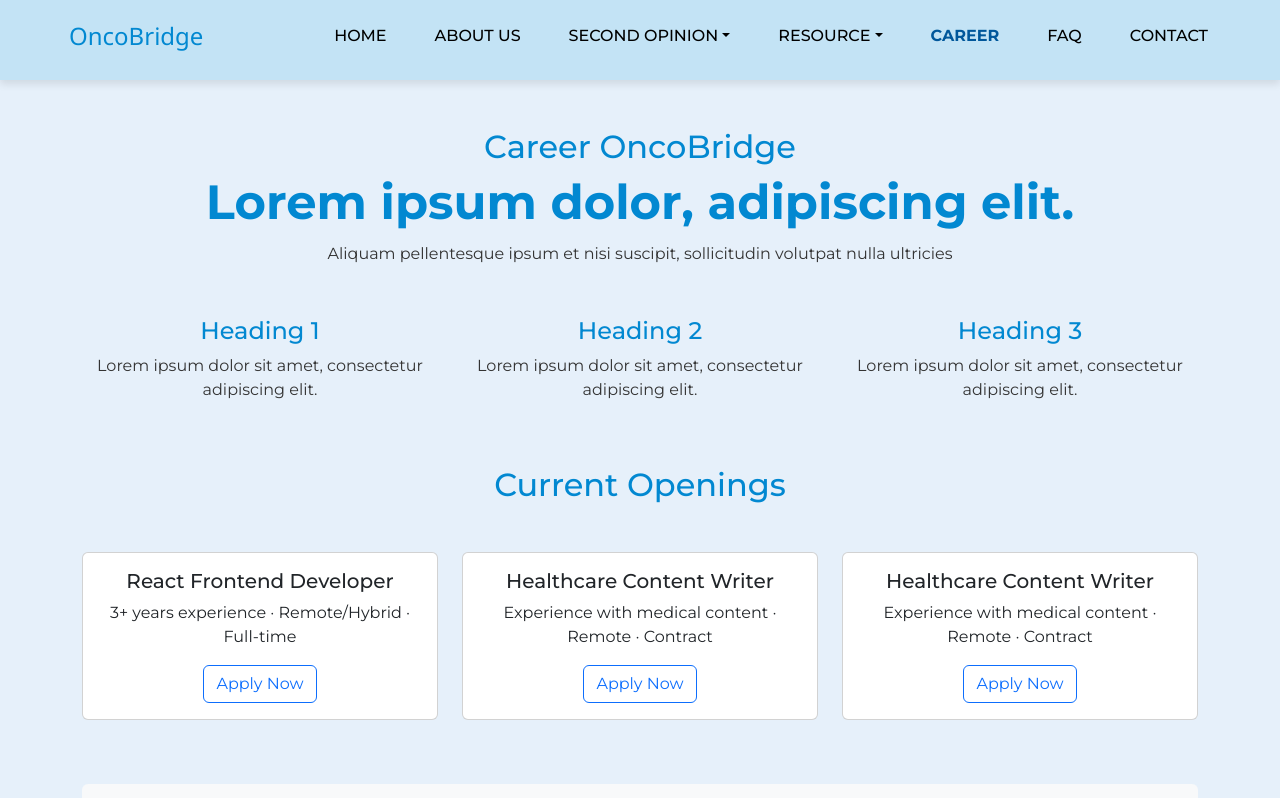
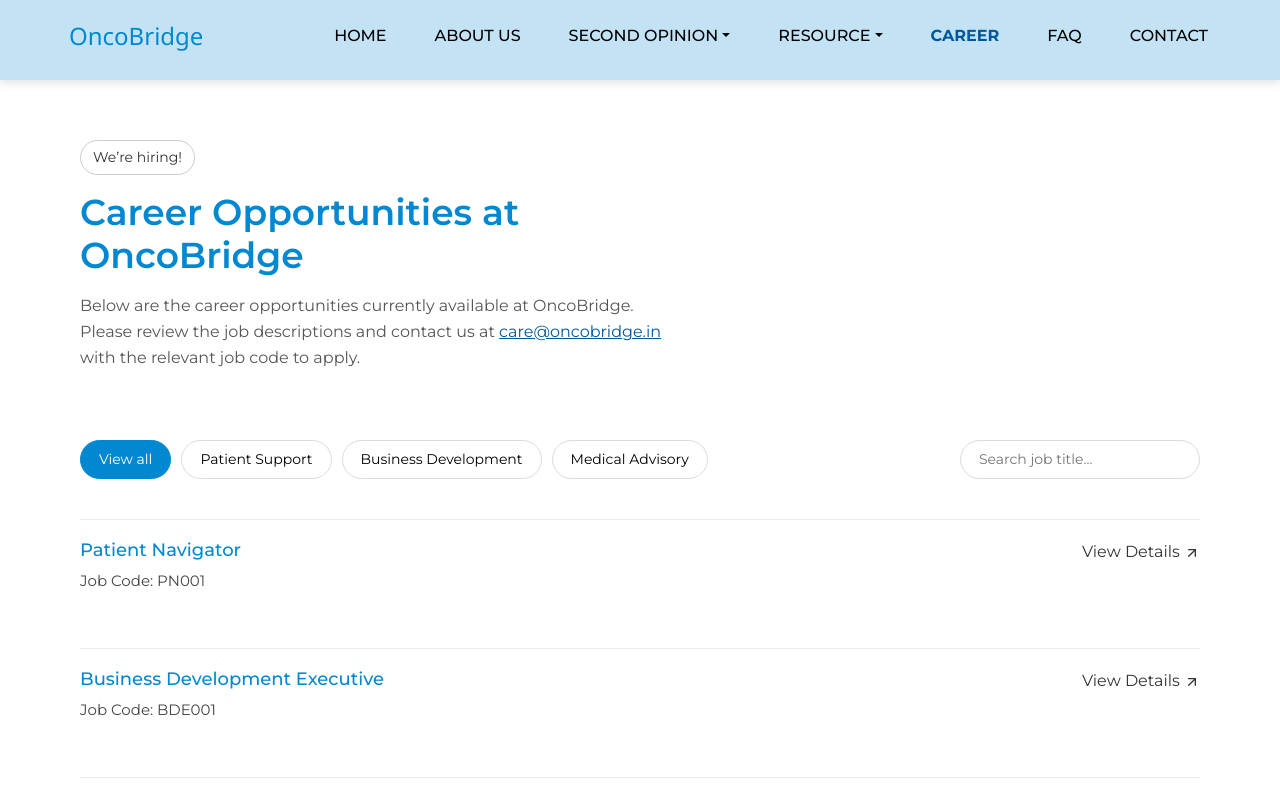
Before and after one commit to jiteshmunda/oncobridge, a React (Vite) app: page /career in a window 1280 px wide. Shown: the top 798 px of the page. Built offline with nearby package versions, Linux system fonts and the light colour scheme.

Commit message:
career & chatbot

```diff
--- a/index.html
+++ b/index.html
@@ -44,5 +44,20 @@
   </head>
   <body>
     <div id="root"></div>
+    <!--Start of Tawk.to Script-->
+<script type="text/javascript">
+var Tawk_API=Tawk_API||{}, Tawk_LoadStart=new Date();
+(function(){
+var s1=document.createElement("script"),s0=document.getElementsByTagName("script")[0];
+s1.async=true;
+s1.src='https://embed.tawk.to/6879ee558fbd811916530eae/1j0e4m06h';
+s1.charset='UTF-8';
+s1.setAttribute('crossorigin','*');
+s0.parentNode.insertBefore(s1,s0);
+})();
+</script>
+
+
+<!--End of Tawk.to Script-->
     <script type="module" src="/src/main.jsx"></script>
   </body>
--- a/src/pages/Career.jsx
+++ b/src/pages/Career.jsx
@@ -1,77 +1,201 @@
-import React from 'react';
+import React, { useState, useEffect } from "react";
+import "../styles/CareerPage.css";
+import { FiArrowUpRight } from "react-icons/fi";
 
-function Career() {
+const filters = [
+  "View all",
+  "Patient Support",
+  "Business Development",
+  "Medical Advisory"
+];
+
+const jobListings = [
+  {
+    title: "Patient Navigator",
+    code: "PN001",
+    category: "Patient Support",
+    description:
+      "As a Patient Navigator, you will guide patients through their healthcare journey, ensuring seamless coordination and support in oncology care.",
+    responsibilities: [
+      "Guide patients through registration and digital consent process",
+      "Assist in uploading medical records, imaging, pathology reports",
+      "Monitor case progress, liaise with clinical ops and tech teams",
+      "Act as a single point of contact for patient queries and updates",
+      "Schedule review calls, explain reports, coordinate clarifications",
+      "Help patients access further care (in India or abroad if needed)",
+      "Collect patient feedback and identify workflow improvement areas",
+      "Maintain detailed logs and ensure compliance with health data laws"
+    ],
+    qualifications: [
+      "Bachelor’s in Life Sciences, Nursing, or Allied Health (master’s preferred)",
+      "3+ years in patient-facing roles",
+      "Familiarity with cancer care workflows",
+      "Strong communication (English + regional language)",
+      "Comfort with digital tools and remote coordination"
+    ],
+    applyLink: "mailto:care@oncobridge.in?subject=Application%20for%20PN001"
+  },
+  {
+    title: "Business Development Executive",
+    code: "BDE001",
+    category: "Business Development",
+    description:
+      "Drive growth by building partnerships and expanding OncoBridge’s reach in the oncology sector.",
+    responsibilities: [
+      "Establish and maintain relationships with hospitals and diagnostic chains",
+      "Promote targeted therapy products, diagnostic kits, and instruments",
+      "Identify cancer cases for second opinions",
+      "Achieve referral and sales targets",
+      "Conduct product demos and presentations",
+      "Analyze competitor activity and market trends",
+      "Maintain CRM and compliance reporting"
+    ],
+    qualifications: [
+      "Bachelor’s in Business, Marketing, or Life Sciences. MBA preferred.",
+      "3–5 years in healthcare/pharma sales",
+      "Networking with hospitals, diagnostics, insurance",
+      "Strong negotiation, communication, CRM proficiency",
+      "Willingness to travel (Mumbai, Delhi, Hyderabad)"
+    ],
+    applyLink: "mailto:care@oncobridge.in?subject=Application%20for%20BDE001"
+  },
+  {
+    title: "Medical Advisor - Oncologist",
+    code: "MAO001",
+    category: "Medical Advisory",
+    description:
+      "Shape our oncology initiatives by providing medical expertise and supporting patient-focused programs.",
+    responsibilities: [
+      "Prepare structured case summaries and referral documents",
+      "Liaise with internal teams and senior oncologists",
+      "Maintain medical accuracy and confidentiality",
+      "Participate in ongoing clinical training and updates",
+      "Fill clinical data gaps via patient or physician communication"
+    ],
+    qualifications: [
+      "MBBS + MD/DNB (Radiation / Medical / Surgical Oncology) or relevant experience",
+      "Strong documentation and analytical skills",
+      "Familiarity with oncology care and EMR systems",
+      "Based in or open to relocating to Coimbatore",
+      "Flexible consulting role with 1–2 hours per case"
+    ],
+    applyLink: "mailto:care@oncobridge.in?subject=Application%20for%20MAO001"
+  }
+];
+
+export default function CareerPage() {
+  const [activeFilter, setActiveFilter] = useState("View all");
+  const [selectedJob, setSelectedJob] = useState(null);
+  const [searchTerm, setSearchTerm] = useState("");
+
+  // Disable scroll when popup is open
+  useEffect(() => {
+    document.body.style.overflow = selectedJob ? "hidden" : "auto";
+    return () => {
+      document.body.style.overflow = "auto";
+    };
+  }, [selectedJob]);
+
+  // Combine filter and search logic
+  const filteredJobs = jobListings.filter((job) => {
+    const matchesCategory =
+      activeFilter === "View all" || job.category === activeFilter;
+    const matchesSearch = job.title
+      .toLowerCase()
+      .includes(searchTerm.toLowerCase());
+    return matchesCategory && matchesSearch;
+  });
+
   return (
-    <section className="section py-5 text-center">
-      <div className="container">
-        <h2>Career OncoBridge</h2>
+    <div className="career-page">
+      <div className="career-header">
+        <div className="tag">We’re hiring!</div>
+        <h1>Career Opportunities at OncoBridge</h1>
+        <p>
+          Below are the career opportunities currently available at OncoBridge. Please review the job
+          descriptions and contact us at <a href="mailto:care@oncobridge.in">care@oncobridge.in</a> with
+          the relevant job code to apply.
+        </p>
+      </div>
 
-        {/* Hero Section */}
-        <div className="text-center mb-5">
-          <h1 className="display-5 fw-bold">Lorem ipsum dolor, adipiscing elit.</h1>
-          <p className="lead">
-           Aliquam pellentesque ipsum et nisi suscipit, sollicitudin volutpat nulla ultricies
-          </p>
+      <div className="filters-row">
+        <div className="filters">
+          {filters.map((label) => (
+            <button
+              key={label}
+              className={`filter-btn ${activeFilter === label ? "active" : ""}`}
+              onClick={() => setActiveFilter(label)}
+            >
+              {label}
+            </button>
+          ))}
         </div>
 
-        {/* Culture/Values Section */}
-        <div className="row my-5">
-          <div className="col-md-4">
-            <h4>Heading 1</h4>
-            <p>Lorem ipsum dolor sit amet, consectetur adipiscing elit.</p>
+        <input
+          type="text"
+          className="search-input"
+          placeholder="Search job title..."
+          value={searchTerm}
+          onChange={(e) => setSearchTerm(e.target.value)}
+        />
+      </div>
+
+      <div className="job-list">
+        {filteredJobs.map((job, index) => (
+          <div
+            className="job-card clickable"
+            key={index}
+            onClick={() => setSelectedJob(job)}
+          >
+            <div>
+              <h3>{job.title}</h3>
+              <p className="job-code">Job Code: {job.code}</p>
+            </div>
+            <span className="job-popup-link">
+              View Details <FiArrowUpRight />
+            </span>
           </div>
-          <div className="col-md-4">
-            <h4>Heading 2</h4>
-            <p>Lorem ipsum dolor sit amet, consectetur adipiscing elit.</p>
-          </div>
-          <div className="col-md-4">
-            <h4>Heading 3</h4>
-            <p>Lorem ipsum dolor sit amet, consectetur adipiscing elit.</p>
-          </div>
-        </div>
+        ))}
+      </div>
 
-        {/* Job Listings */}
-        <div className="my-5">
-          <h2 className="mb-4">Current Openings</h2>
-          <div className="row my-5">
-            <div className="col-md-4">
-              <div className="card mb-3">
-                <div className="card-body">
-                  <h5 className="card-title">React Frontend Developer</h5>
-                  <p className="card-text">3+ years experience · Remote/Hybrid · Full-time</p>
-                  <a href="#apply" className="btn btn-outline-primary">Apply Now</a>
-                </div>
-              </div>
-            </div>
-            <div className="col-md-4">
-              <div className="card mb-3">
-                <div className="card-body">
-                  <h5 className="card-title">Healthcare Content Writer</h5>
-                  <p className="card-text">Experience with medical content · Remote · Contract</p>
-                  <a href="#apply" className="btn btn-outline-primary">Apply Now</a>
-                </div>
-              </div>
-            </div>
-              <div className="col-md-4">
-              <div className="card mb-3">
-                <div className="card-body">
-                  <h5 className="card-title">Healthcare Content Writer</h5>
-                  <p className="card-text">Experience with medical content · Remote · Contract</p>
-                  <a href="#apply" className="btn btn-outline-primary">Apply Now</a>
-                </div>
-              </div>
+      {selectedJob && (
+        <div className="job-popup" onClick={() => setSelectedJob(null)}>
+          <div
+            className="popup-content"
+            onClick={(e) => e.stopPropagation()}
+          >
+            <button className="close-btn" onClick={() => setSelectedJob(null)}>&times;</button>
+            <div className="popup-scroll">
+              <h2>{selectedJob.title}</h2>
+              <p><strong>Job Code:</strong> {selectedJob.code}</p>
+              <p>{selectedJob.description}</p>
+
+              <h4>Responsibilities:</h4>
+              <ul className="job-bullets">
+                {selectedJob.responsibilities.map((item, i) => (
+                  <li key={i}>{item}</li>
+                ))}
+              </ul>
+
+              <h4>Qualifications:</h4>
+              <ul className="job-bullets">
+                {selectedJob.qualifications.map((item, i) => (
+                  <li key={i}>{item}</li>
+                ))}
+              </ul>
+
+              <a href={selectedJob.applyLink} className="apply-link" target="_blank" rel="noreferrer">
+                Apply Now <FiArrowUpRight />
+              </a>
             </div>
           </div>
         </div>
+      )}
 
-        {/* Call to Action */}
-        <div id="apply" className="bg-light p-5 rounded">
-          <h3>Didn't find your role?</h3>
-          <p>Lorem ipsum dolor sit amet, consectetur adipiscing elit. Email us your resume at <a href="mailto:careers@oncologycare.in">careers@oncologycare.in</a></p>
-        </div>
+      <div className="footer-text">
+        To apply, send your resume and cover letter to <a href="mailto:care@oncobridge.in">care@oncobridge.in</a>,
+        mentioning the relevant Job Code in the subject line.
       </div>
-    </section>
+    </div>
   );
 }
-
-export default Career;
--- /dev/null
+++ b/src/styles/CareerPage.css
@@ -0,0 +1,256 @@
+
+
+.career-page {
+  padding: 60px 80px;
+  background: #fff;
+}
+
+
+.career-header {
+  text-align: left;
+  margin-bottom: 40px;
+  max-width: 600px;
+}
+
+
+.career-header .tag {
+  display: inline-block;
+  padding: 6px 12px;
+  border: 1px solid #ccc;
+  border-radius: 999px;
+  font-size: 14px;
+  margin-bottom: 16px;
+}
+
+.career-header h1 {
+  font-size: 36px;
+  margin: 0 0 16px;
+  font-weight: 600;
+}
+
+.career-header p {
+  font-size: 16px;
+  color: #555;
+  max-width: 600px;
+  margin: 0 auto;
+  line-height: 1.6;
+}
+
+.filters {
+  display: flex;
+  flex-wrap: wrap;
+  justify-content: left;
+  gap: 10px;
+
+
+}
+
+.filter-btn {
+  padding: 8px 18px;
+  border: 1px solid #dcdcdc;
+  border-radius: 999px;
+  background: #fff;
+  font-size: 14px;
+  cursor: pointer;
+  transition: background 0.2s ease;
+}
+
+.filter-btn:hover {
+  background: #f3f3f3;
+}
+
+.filter-btn.active {
+  background: #0288D1;
+  color: white;
+  border-color: #0288D1;
+}
+
+.job-list {
+  display: flex;
+  flex-direction: column;
+  gap: 24px;
+}
+
+.job-card {
+  display: flex;
+  justify-content: space-between;
+  border-top: 1px solid #eaeaea;
+  padding: 20px 0;
+  flex-wrap: wrap;
+}
+
+.job-card h3 {
+  margin: 0 0 8px;
+  font-size: 18px;
+}
+
+.job-card p {
+  margin: 0 0 12px;
+  font-size: 15px;
+  color: #444;
+}
+
+.job-tags {
+  display: flex;
+  gap: 10px;
+  font-size: 13px;
+  color: #555;
+}
+
+.career-page a{
+    color: #01579B;;
+}
+
+.job-tags span {
+  padding: 4px 10px;
+  background: #f5f5f5;
+  border-radius: 999px;
+}
+
+.apply-link {
+  font-size: 14px;
+  font-weight: 500;
+  color: #1a1a1a;
+  text-decoration: none;
+  white-space: nowrap;
+  align-self: center;
+  display: flex;
+  align-items: center;
+  gap: 6px;
+}
+
+.apply-link:hover {
+  text-decoration: underline;
+}
+
+
+
+
+
+
+
+.close-btn {
+  position: absolute;
+  top: 25px;
+  right: 48px;
+  background: transparent;
+  border: none;
+  font-size: 30px;
+  font-weight: bold;
+  cursor: pointer;
+  color: #666666;
+}
+
+.close-btn:hover {
+  color: #000;
+}
+
+
+
+
+.job-popup {
+  position: fixed;
+  top: 0;
+  left: 0;
+  width: 100vw;
+  height: 100vh;
+  background: rgba(0, 0, 0, 0.5);
+  z-index: 1000;
+  display: flex;
+  justify-content: center;
+  align-items: center;
+  animation: fadeIn 0.3s ease;
+  overflow: hidden; /* prevent outer scroll */
+}
+
+.popup-content {
+  background: #ffffff;
+  width: 90%;
+  max-width: 950px;
+  max-height: 80vh;
+  padding: 40px;
+  position: relative;
+  box-shadow: 0 10px 30px rgba(0, 0, 0, 0.25);
+  border-radius: 20px;
+  animation: slideUp 0.3s ease;
+  display: flex;
+  flex-direction: column;
+  overflow: hidden;
+}
+
+.popup-content::before {
+  content: "";
+  position: absolute;
+  top: 0;
+  left: 0;
+  right: 0;
+  height: 20px;
+  border-top-left-radius: 20px;
+  border-top-right-radius: 20px;
+  background: white;
+  z-index: 2;
+}
+
+.popup-content > .popup-scroll {
+  overflow-y: auto;
+  padding-right: 16px;
+  margin-right: -16px; /* hides raw scrollbar */
+  flex-grow: 1;
+}
+
+.popup-scroll::-webkit-scrollbar {
+  width: 8px;
+}
+
+.popup-scroll::-webkit-scrollbar-thumb {
+  background-color: #ccc;
+  border-radius: 4px;
+}
+
+.popup-scroll::-webkit-scrollbar-track {
+  background-color: transparent;
+}
+
+
+
+
+
+.filters-row {
+  display: flex;
+  justify-content: space-between;
+  align-items: center;
+  flex-wrap: wrap;
+  margin-top: 70px;
+  gap: 16px;
+  margin-bottom: 40px;
+}
+
+.filters {
+  display: flex;
+  flex-wrap: wrap;
+  gap: 10px;
+  flex: 1 1 auto;
+  min-width: 0;
+}
+
+.search-input {
+  padding: 8px 18px;
+  border: 1px solid #dcdcdc;
+  border-radius: 999px;
+  font-size: 14px;
+
+  width: 240px;
+  flex-shrink: 0;
+}
+
+.search-input:focus {
+  outline: none;
+  border-color: #1a1a1a;
+}
+
+
+
+
+.footer-text{
+    margin-top: 30px;
+}
--- a/src/styles/ScrollToTopButton.css
+++ b/src/styles/ScrollToTopButton.css
@@ -1,7 +1,7 @@
 .scroll-to-top {
   position: fixed;
-  bottom: 2rem;
-  right: 2rem;
+  bottom: 6rem;
+  right: 1.9rem;
   background: #0288D1;
   color: white;
   border: none;
```
